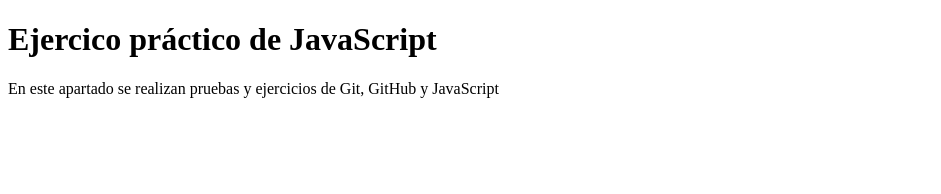
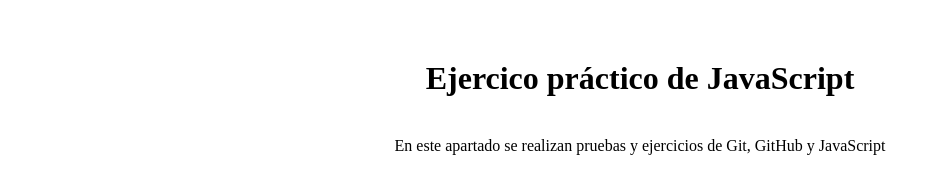
Before and after one commit to miguelical/Ejercicio-PracticoJS, a plain HTML site: page index.html in a window 1280 px wide. Shown: the whole page, without its empty margins (0-941 px from the left). Drawn offline with Linux system fonts and the light colour scheme.

Commit message:
Se agregaron mas archivos en el proyecto

```diff
--- a/index.html
+++ b/index.html
@@ -4,10 +4,13 @@
     <meta charset="UTF-8">
     <meta http-equiv="X-UA-Compatible" content="IE=edge">
     <meta name="viewport" content="width=device-width, initial-scale=1.0">
+    <link rel="stylesheet" href="styles.css">
     <title>Ejercicio</title>
 </head>
 <body>
     <h1>Ejercico práctico de JavaScript</h1>
     <p>En este apartado se realizan pruebas y ejercicios de Git, GitHub y JavaScript</p>
+
+    <script src="main.js"></script>
 </body>
 </html>
--- /dev/null
+++ b/main.js
@@ -0,0 +1 @@
+console.log("Hello, World!");
--- /dev/null
+++ b/styles.css
@@ -0,0 +1,5 @@
+* {
+    padding: 20px;
+    margin: 0;
+    text-align: center;
+}
```
